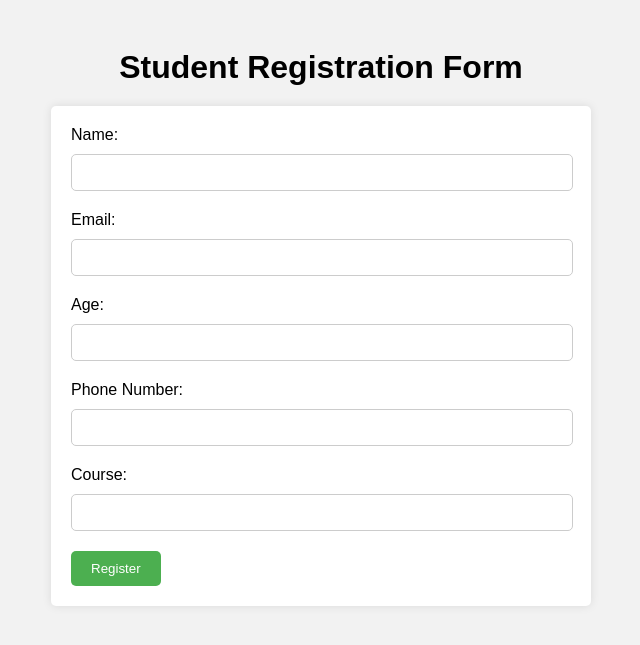
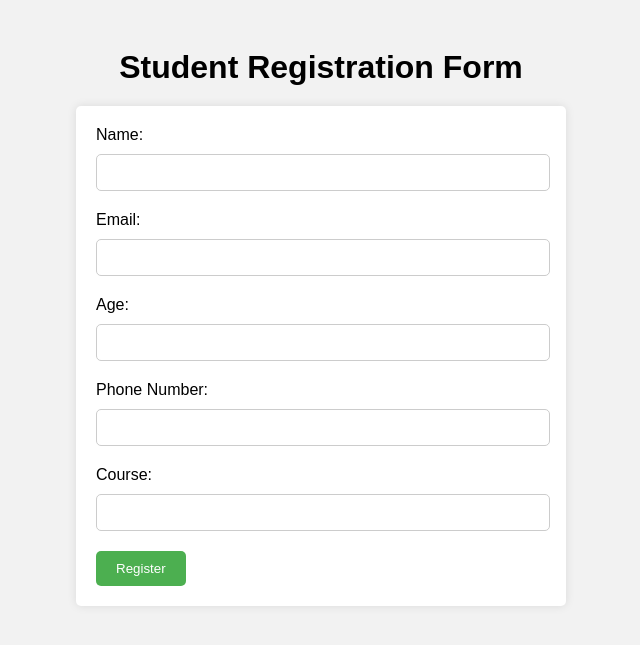
Before and after one commit to DragonKrissash/100-Days-of-Python, a Flask app: page / in a window 1280 px wide. Shown: the top 645 px of the page, without its empty margins (319-959 px from the left). Run offline with Flask 3, Linux system fonts and the light colour scheme; some libraries are stand-ins or nearby versions.

Commit message:
flask Project done!

```diff
--- a/Sem 1 - Assignment/Question 5 - Flask, Database/templates/register.html
+++ b/Sem 1 - Assignment/Question 5 - Flask, Database/templates/register.html
@@ -18,7 +18,7 @@
 
         }
         form {
-            max-width: 500px;
+            max-width: 450px;
             margin: 0 auto;
             background-color: #fff;
             padding: 20px;
```
